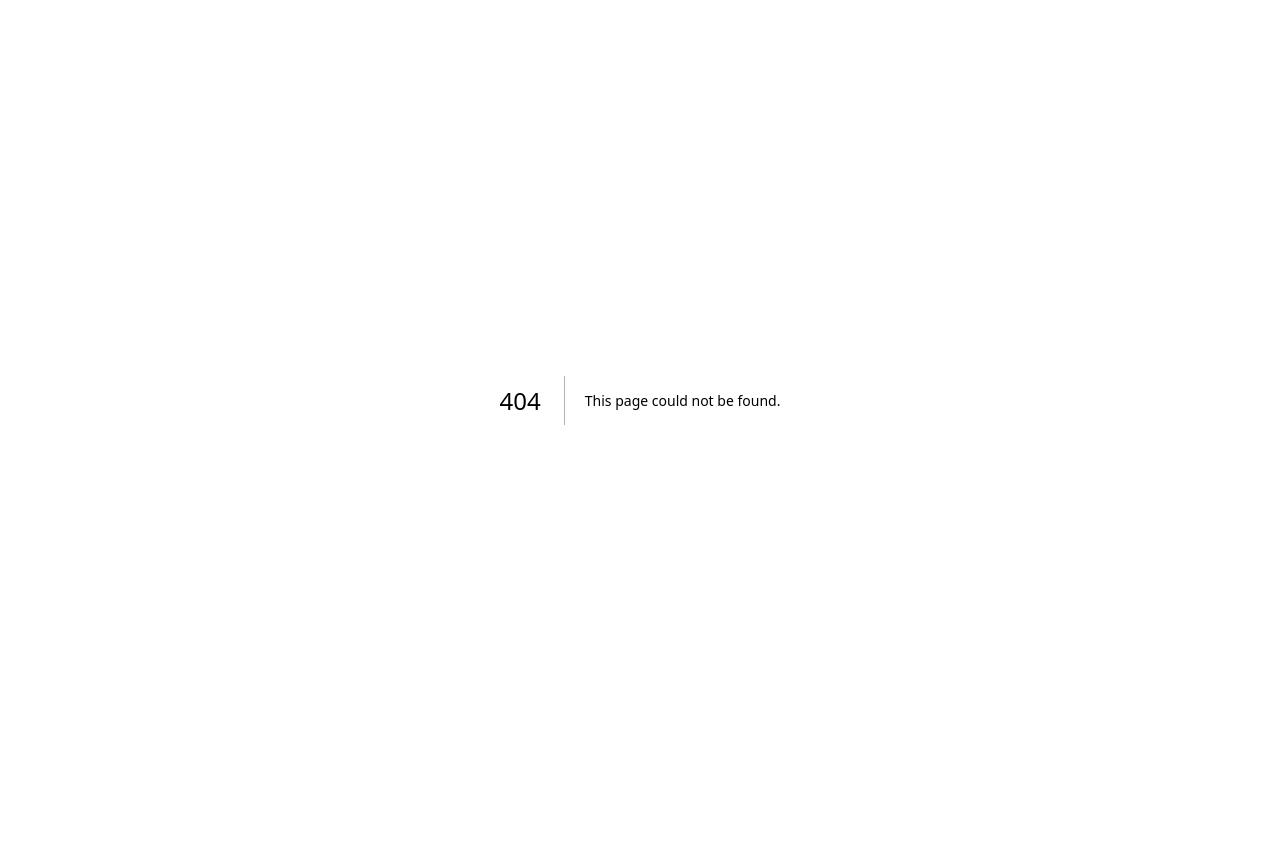
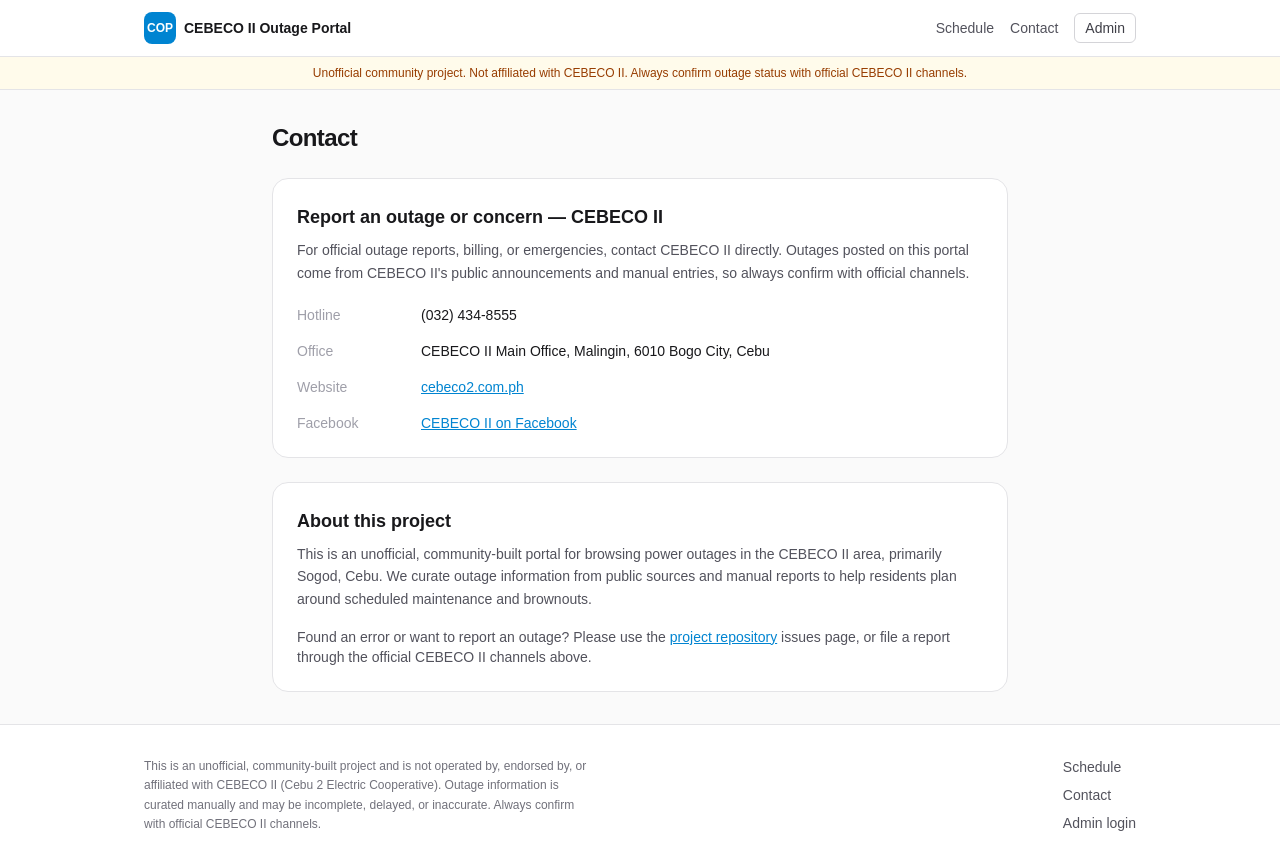
Before and after one commit to Daymrens/CEBECO-II, a Next.js app: page /contact in a window 1280 px wide. Before the commit this address had no page. Before the commit the page ends 800 px from the top, so only its background shows below. Built offline with nearby package versions, Linux system fonts and the light colour scheme.

Commit message:
feat(public): add contact page with CEBECO II hotline, office, and website info

```diff
--- /dev/null
+++ b/src/app/contact/page.tsx
@@ -0,0 +1,98 @@
+import { SiteFooter } from "@/components/public/site-footer"
+import { SiteHeader } from "@/components/public/site-header"
+import { TransparencyBanner } from "@/components/public/transparency-banner"
+
+export default function ContactPage() {
+  return (
+    <div className="flex min-h-svh flex-col bg-zinc-50 dark:bg-black">
+      <SiteHeader />
+      <TransparencyBanner />
+
+      <main className="mx-auto w-full max-w-3xl flex-1 px-4 py-8">
+        <h1 className="text-2xl font-semibold tracking-tight text-zinc-900 dark:text-zinc-50">
+          Contact
+        </h1>
+
+        <section className="mt-6 rounded-2xl border border-zinc-200 bg-white p-6 dark:border-zinc-800 dark:bg-zinc-925">
+          <h2 className="text-lg font-semibold text-zinc-900 dark:text-zinc-50">
+            Report an outage or concern — CEBECO II
+          </h2>
+          <p className="mt-2 text-sm leading-relaxed text-zinc-600 dark:text-zinc-400">
+            For official outage reports, billing, or emergencies, contact CEBECO II directly.
+            Outages posted on this portal come from CEBECO II&apos;s public announcements and
+            manual entries, so always confirm with official channels.
+          </p>
+
+          <dl className="mt-5 space-y-4 text-sm">
+            <div className="flex gap-3">
+              <dt className="w-28 shrink-0 font-medium text-zinc-400 dark:text-zinc-500">Hotline</dt>
+              <dd className="text-zinc-900 dark:text-zinc-50">(032) 434-8555</dd>
+            </div>
+            <div className="flex gap-3">
+              <dt className="w-28 shrink-0 font-medium text-zinc-400 dark:text-zinc-500">
+                Office
+              </dt>
+              <dd className="text-zinc-900 dark:text-zinc-50">
+                CEBECO II Main Office, Malingin, 6010 Bogo City, Cebu
+              </dd>
+            </div>
+            <div className="flex gap-3">
+              <dt className="w-28 shrink-0 font-medium text-zinc-400 dark:text-zinc-500">Website</dt>
+              <dd>
+                <a
+                  href="https://cebeco2.com.ph"
+                  target="_blank"
+                  rel="noopener noreferrer"
+                  className="text-sky-600 underline hover:text-sky-500 dark:text-sky-400"
+                >
+                  cebeco2.com.ph
+                </a>
+              </dd>
+            </div>
+            <div className="flex gap-3">
+              <dt className="w-28 shrink-0 font-medium text-zinc-400 dark:text-zinc-500">
+                Facebook
+              </dt>
+              <dd>
+                <a
+                  href="https://www.facebook.com/cebeco2"
+                  target="_blank"
+                  rel="noopener noreferrer"
+                  className="text-sky-600 underline hover:text-sky-500 dark:text-sky-400"
+                >
+                  CEBECO II on Facebook
+                </a>
+              </dd>
+            </div>
+          </dl>
+        </section>
+
+        <section className="mt-6 rounded-2xl border border-zinc-200 bg-white p-6 dark:border-zinc-800 dark:bg-zinc-925">
+          <h2 className="text-lg font-semibold text-zinc-900 dark:text-zinc-50">
+            About this project
+          </h2>
+          <p className="mt-2 text-sm leading-relaxed text-zinc-600 dark:text-zinc-400">
+            This is an unofficial, community-built portal for browsing power outages in the
+            CEBECO II area, primarily Sogod, Cebu. We curate outage information from public
+            sources and manual reports to help residents plan around scheduled maintenance and
+            brownouts.
+          </p>
+          <p className="mt-4 text-sm text-zinc-600 dark:text-zinc-400">
+            Found an error or want to report an outage? Please use the{" "}
+            <a
+              href="https://github.com"
+              target="_blank"
+              rel="noopener noreferrer"
+              className="text-sky-600 underline hover:text-sky-500 dark:text-sky-400"
+            >
+              project repository
+            </a>{" "}
+            issues page, or file a report through the official CEBECO II channels above.
+          </p>
+        </section>
+      </main>
+
+      <SiteFooter />
+    </div>
+  )
+}
```
